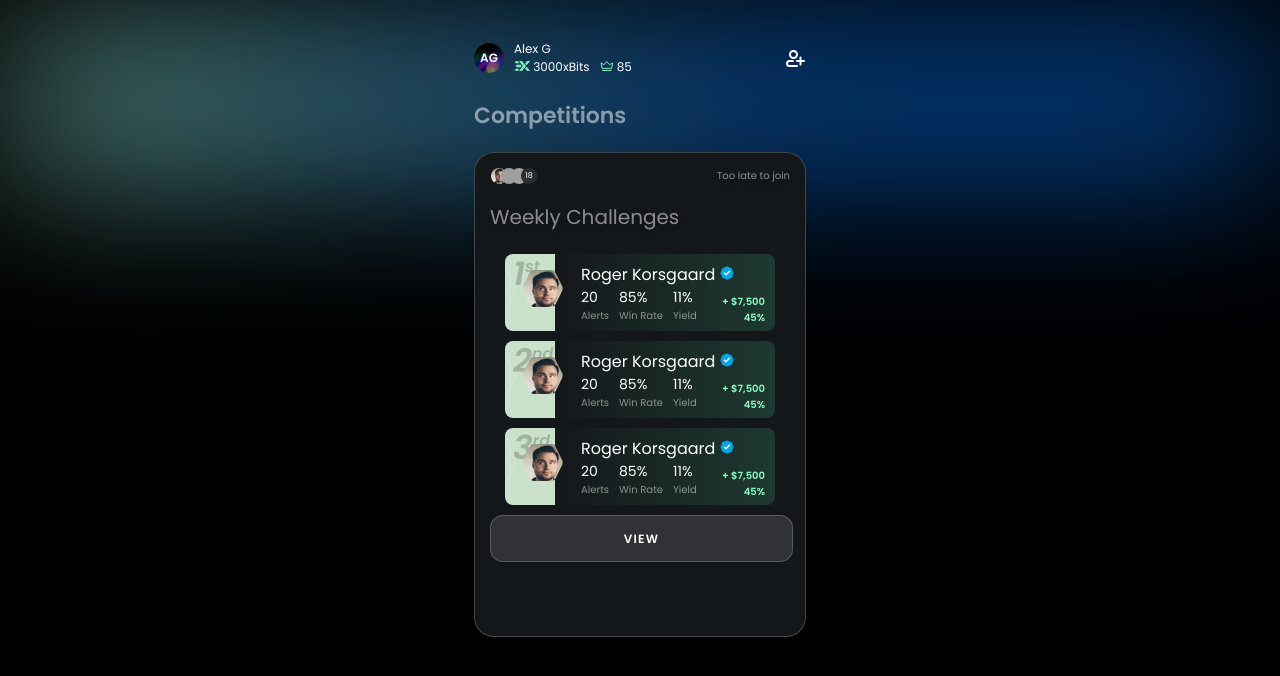
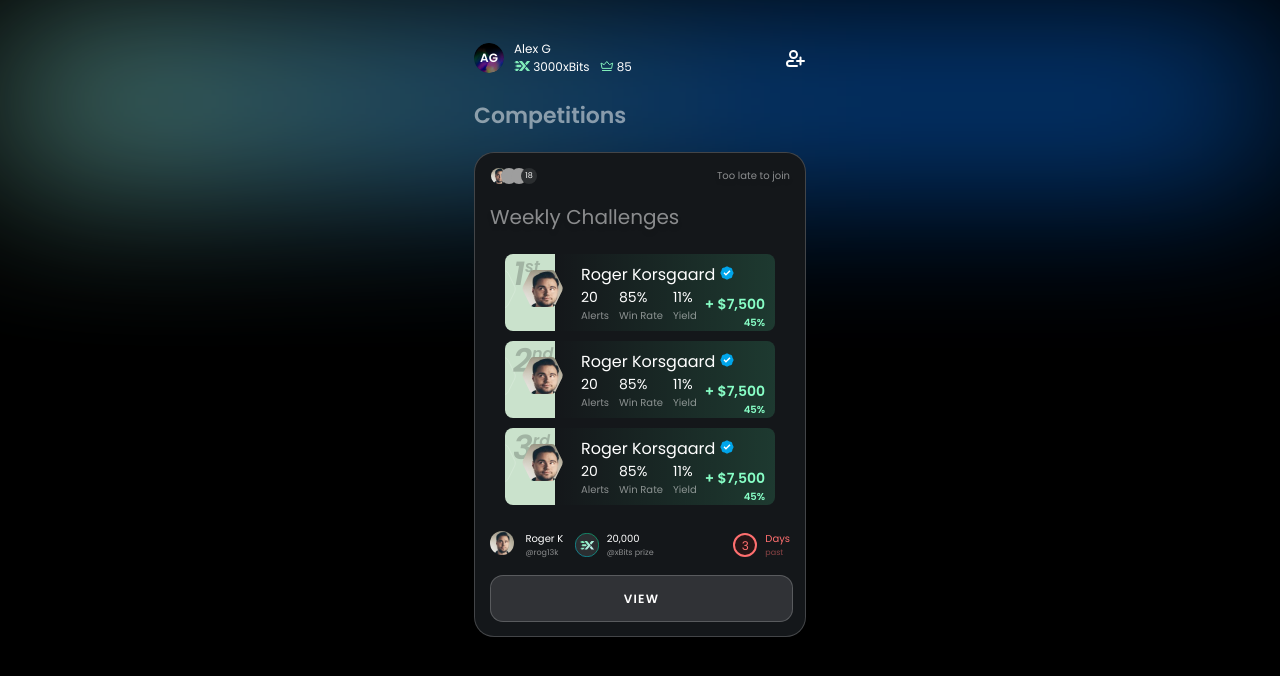
Before and after one commit to Saracier/XtradesTest, an Angular app: page / in a window 1280 px wide. Shown: the top 676 px of the page. Built offline with nearby package versions, Linux system fonts and the light colour scheme; grey boxes are pictures that could not be loaded.

Commit message:
feat: add status component

```diff
--- a/src/app/app.module.ts
+++ b/src/app/app.module.ts
@@ -7,7 +7,8 @@ import { HeaderComponent } from './components/header/header.component';
 import { CompetitionsComponent } from './containers/competitions/competitions.component';
 import { CardComponent } from './components/card/card.component';
 import { PlayerComponent } from './components/player/player.component';
-import { CtaButtonComponent } from './components/cta-button/cta-button.component';
+import { StatusComponent } from './components/status/status.component';
+import { MoreButtonComponent } from './components/more-button/more-button.component';
 
 @NgModule({
   declarations: [
@@ -16,7 +17,8 @@ import { CtaButtonComponent } from './components/cta-button/cta-button.component
     CompetitionsComponent,
     CardComponent,
     PlayerComponent,
-    CtaButtonComponent,
+    MoreButtonComponent,
+    StatusComponent,
   ],
   imports: [BrowserModule, AppRoutingModule],
   providers: [],
--- a/src/app/components/card/card.component.html
+++ b/src/app/components/card/card.component.html
@@ -18,5 +18,6 @@
   <app-player place="1"></app-player>
   <app-player place="2"></app-player>
   <app-player place="3"></app-player>
-  <app-cta-button></app-cta-button>
+  <app-status></app-status>
+  <app-more-button></app-more-button>
 </div>
--- a/src/app/components/player/player.component.html
+++ b/src/app/components/player/player.component.html
@@ -64,8 +64,8 @@
       </div>
     </div>
     <div class="player--balance">
-      <span>+ $7,500</span>
-      <span>45%</span>
+      <span class="balance--money">+ $7,500</span>
+      <span class="balance--percentage">45%</span>
     </div>
   </div>
 </div>
--- /dev/null
+++ b/src/app/components/status/status.component.html
@@ -0,0 +1,133 @@
+<div class="status">
+  <div class="status--logo">
+    <img src="../../../assets/user1.png" alt="user1" />
+  </div>
+  <div class="status--user">
+    <span class="user--name">Roger K</span>
+    <span class="user--tag">@rog13k</span>
+  </div>
+  <div class="status--info">
+    <svg
+      xmlns="http://www.w3.org/2000/svg"
+      width="24"
+      height="24"
+      viewBox="0 0 24 24"
+      fill="none"
+    >
+      <circle
+        cx="12"
+        cy="12"
+        r="11.75"
+        fill="white"
+        fill-opacity="0.1"
+        stroke="url(#paint0_linear_1_389)"
+        stroke-width="0.5"
+      />
+      <path
+        d="M9.4717 8.1978C9.40512 8.11868 9.46311 8 9.56836 8H11.9308C11.9675 8 12.0024 8.01571 12.0261 8.04295L15.665 12.2228C15.7043 12.2679 15.7043 12.334 15.665 12.3792L12.0261 16.559C12.0024 16.5862 11.9675 16.6019 11.9308 16.6019H9.56836C9.46311 16.6019 9.40512 16.4833 9.4717 16.4041L12.8603 12.3776C12.8978 12.333 12.8978 12.2689 12.8603 12.2243L9.4717 8.1978Z"
+        fill="url(#paint1_linear_1_389)"
+      />
+      <path
+        fill-rule="evenodd"
+        clip-rule="evenodd"
+        d="M18.9649 8.00036C19.0702 8.00036 19.1282 8.11904 19.0616 8.19817L16.0839 11.7364L14.7139 10.1032L16.5072 8.04332C16.5309 8.01608 16.5658 8.00036 16.6025 8.00036H18.9649ZM14.6808 14.4614L16.5072 16.5594C16.5309 16.5866 16.5658 16.6023 16.6025 16.6023H18.9649C19.0702 16.6023 19.1282 16.4836 19.0616 16.4045L16.0665 12.8455L14.6808 14.4614Z"
+        fill="url(#paint2_linear_1_389)"
+      />
+      <path
+        d="M6.49722 8C6.39382 8 6.31 8.08136 6.31 8.18173V8.79612H5.18704C5.08374 8.79612 5 8.87749 5 8.97786C5 9.07823 5.08374 9.1596 5.18704 9.1596H6.31V9.76527C6.31 9.86564 6.39382 9.947 6.49722 9.947H9.51219C9.6738 9.947 9.75948 9.76159 9.65202 9.64442L8.20737 8.06942C8.17904 8.03853 8.14093 8.01818 8.09956 8.01121C8.07906 8.00387 8.05716 8 8.03482 8H6.49722Z"
+        fill="url(#paint3_linear_1_389)"
+      />
+      <path
+        d="M7.18387 11.4615C7.18387 11.3611 7.26769 11.2797 7.37109 11.2797H10.7786C10.8345 11.2797 10.8875 11.304 10.9231 11.3459L11.6426 12.194C11.6995 12.2611 11.6995 12.358 11.6426 12.4251L10.9231 13.2731C10.8875 13.3151 10.8345 13.3393 10.7786 13.3393H7.37109C7.26769 13.3393 7.18387 13.258 7.18387 13.1576V12.4913H6.06009C5.95679 12.4913 5.87305 12.4099 5.87305 12.3096C5.87305 12.2092 5.95679 12.1278 6.06009 12.1278H7.18387V11.4615Z"
+        fill="url(#paint4_linear_1_389)"
+      />
+      <path
+        d="M6.49599 16.6106C6.39259 16.6106 6.30877 16.5292 6.30877 16.4288V15.8232H5.18704C5.08374 15.8232 5 15.7418 5 15.6414C5 15.541 5.08374 15.4597 5.18704 15.4597H6.30877V14.8538C6.30877 14.7535 6.39259 14.6721 6.49599 14.6721H9.45333C9.61418 14.6721 9.70015 14.856 9.59423 14.9735L8.17449 16.5485C8.13894 16.5879 8.08758 16.6106 8.03359 16.6106H6.49599Z"
+        fill="url(#paint5_linear_1_389)"
+      />
+      <defs>
+        <linearGradient
+          id="paint0_linear_1_389"
+          x1="20.25"
+          y1="1.5"
+          x2="3"
+          y2="22.125"
+          gradientUnits="userSpaceOnUse"
+        >
+          <stop stop-color="#04E08A" />
+          <stop offset="1" stop-color="#05CEF2" />
+        </linearGradient>
+        <linearGradient
+          id="paint1_linear_1_389"
+          x1="8.56599"
+          y1="8"
+          x2="17.3151"
+          y2="15.1675"
+          gradientUnits="userSpaceOnUse"
+        >
+          <stop stop-color="#81EDB9" />
+          <stop offset="1" stop-color="#C2F0ED" />
+        </linearGradient>
+        <linearGradient
+          id="paint2_linear_1_389"
+          x1="8.56599"
+          y1="8"
+          x2="17.3151"
+          y2="15.1675"
+          gradientUnits="userSpaceOnUse"
+        >
+          <stop stop-color="#81EDB9" />
+          <stop offset="1" stop-color="#C2F0ED" />
+        </linearGradient>
+        <linearGradient
+          id="paint3_linear_1_389"
+          x1="8.56599"
+          y1="8"
+          x2="17.3151"
+          y2="15.1675"
+          gradientUnits="userSpaceOnUse"
+        >
+          <stop stop-color="#81EDB9" />
+          <stop offset="1" stop-color="#C2F0ED" />
+        </linearGradient>
+        <linearGradient
+          id="paint4_linear_1_389"
+          x1="8.56599"
+          y1="8"
+          x2="17.3151"
+          y2="15.1675"
+          gradientUnits="userSpaceOnUse"
+        >
+          <stop stop-color="#81EDB9" />
+          <stop offset="1" stop-color="#C2F0ED" />
+        </linearGradient>
+        <linearGradient
+          id="paint5_linear_1_389"
+          x1="8.56599"
+          y1="8"
+          x2="17.3151"
+          y2="15.1675"
+          gradientUnits="userSpaceOnUse"
+        >
+          <stop stop-color="#81EDB9" />
+          <stop offset="1" stop-color="#C2F0ED" />
+        </linearGradient>
+      </defs>
+    </svg>
+    <div>
+      <div class="info--additional">
+        <div class="info--data">20,000</div>
+        <div class="info--name">@xBits prize</div>
+      </div>
+    </div>
+  </div>
+  <div class="status--info status--info__size">
+    <div class="info--days">3</div>
+    <div>
+      <div class="info--additional">
+        <div class="info--data status--info--warn">Days</div>
+        <div class="info--name status--info--warn">past</div>
+      </div>
+    </div>
+  </div>
+</div>
--- /dev/null
+++ b/src/app/components/status/status.component.scss
@@ -0,0 +1,77 @@
+.status {
+  height: 60px;
+  width: 100%;
+  display: flex;
+  align-items: center;
+  justify-content: space-between;
+
+  .status--logo {
+    img {
+      border-radius: 50%;
+      width: 24px;
+      height: 24px;
+    }
+
+    flex-grow: 1;
+  }
+
+  .status--user {
+    display: flex;
+    flex-direction: column;
+    color: #fff;
+    flex-grow: 1;
+
+    .user--name {
+      font-size: 10px;
+      font-weight: 500;
+    }
+
+    .user--tag {
+      font-size: 8px;
+      font-weight: 400;
+      opacity: 0.5;
+    }
+  }
+
+  .status--info {
+    display: flex;
+    align-items: center;
+    justify-content: flex-end;
+
+    .info--days {
+      background: #261516;
+      width: 24px;
+      height: 24px;
+      stroke: #ff6f6f;
+      color: #ff6f6f;
+      font-size: 12px;
+      border: 2px solid #ff6f6f;
+      border-radius: 50%;
+      text-align: center;
+      line-height: 22px;
+    }
+
+    .info--additional {
+      margin-left: 8px;
+      color: #fff;
+
+      .info--data {
+        font-size: 10px;
+      }
+
+      .info--name {
+        font-size: 8px;
+        font-weight: 400;
+        opacity: 0.5;
+      }
+
+      .status--info--warn {
+        color: #ff6f6f;
+      }
+    }
+
+    &__size {
+      flex-grow: 7;
+    }
+  }
+}
```
Also changed, not shown: src/app/components/cta-button/cta-button.component.ts (deleted, +0 -8 lines), src/app/components/more-button/more-button.component.ts (added, +8 -0 lines), src/app/components/status/status.component.ts (added, +10 -0 lines), src/app/components/more-button/more-button.component.html (renamed from src/app/components/cta-button/cta-button.component.html), src/app/components/more-button/more-button.component.scss (renamed from src/app/components/cta-button/cta-button.component.scss), 2 other files (tests, documents, lock files or other folders).
